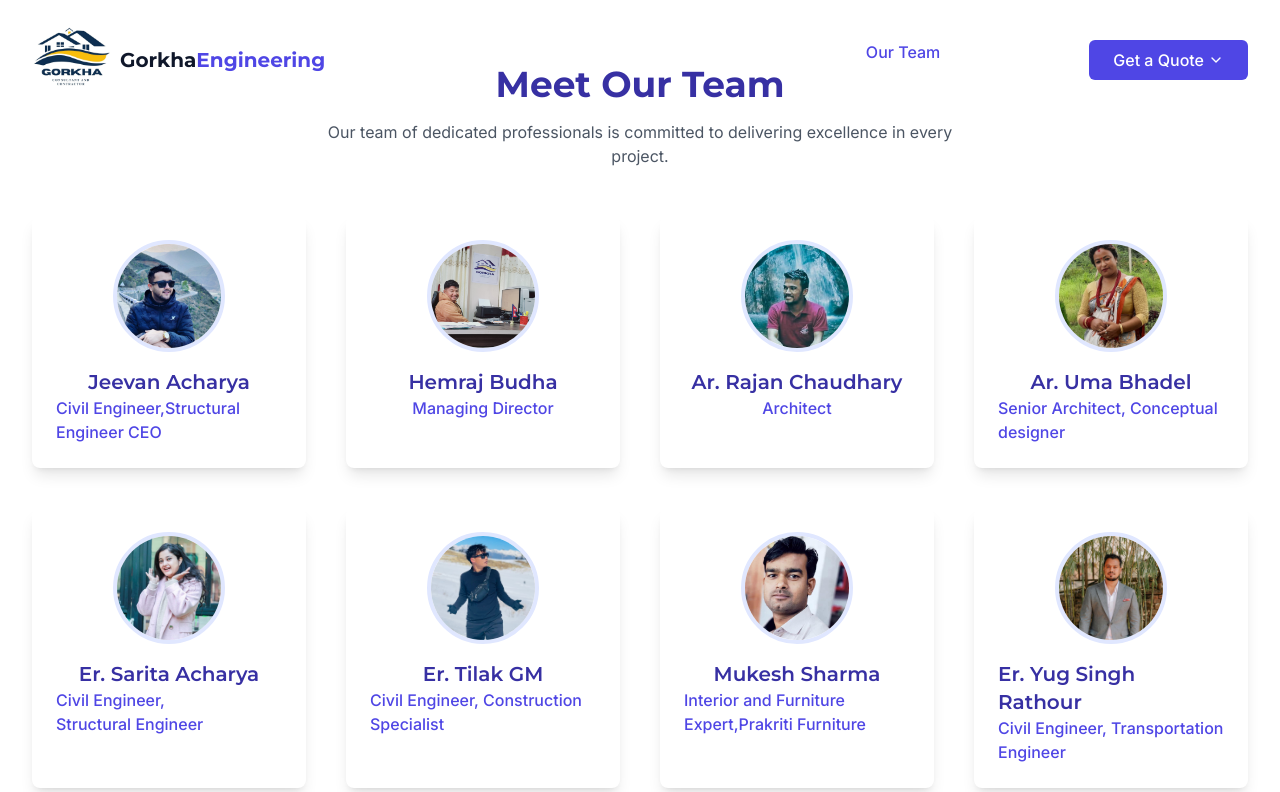
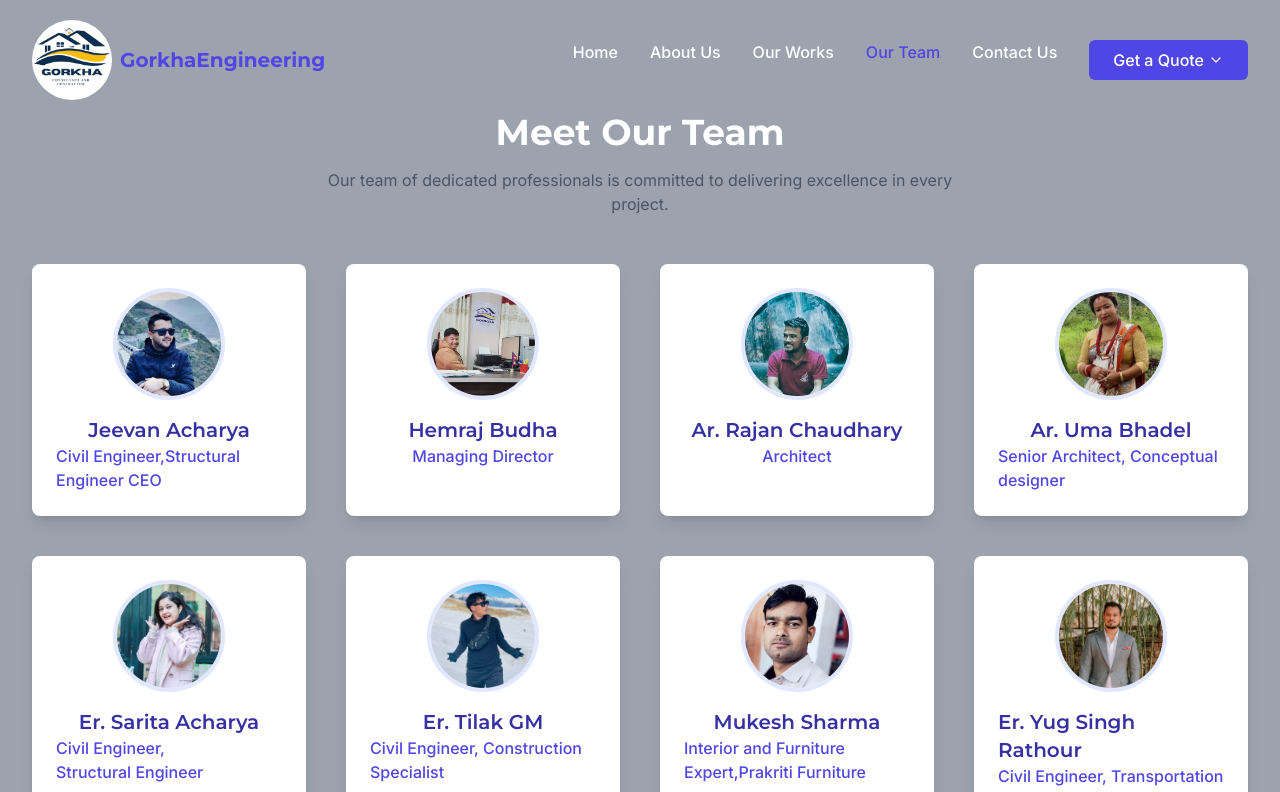
Before and after one commit to SarangCoder/gurkhaenginerring, a React (Vite) app in the folder frontend/: page /our-teams in a window 1280 px wide. Shown: the top 792 px of the page. Built offline with nearby package versions, Linux system fonts and the light colour scheme.

Commit message:
added color and layout fix

```diff
--- a/frontend/src/components/sections/ContactSection.tsx
+++ b/frontend/src/components/sections/ContactSection.tsx
@@ -15,13 +15,13 @@ const ContactSection = () => {
     {
       icon: Mail,
       title: 'Email',
-      details: 'info@gorkhaengineering.com',
-      link: 'mailto:info@gorkhaengineering.com',
+      details: 'gurkhaengineering 2@gmail.com',
+      link: 'mailto:gurkhaengineering2@gmail.com',
     },
     {
       icon: MapPin,
       title: 'Location',
-      details: 'Dang, Ghorai, Nepal',
+      details: 'Dang, Ghorahi, Nepal',
       link: 'https://goo.gl/maps/123',
     },
   ];
--- a/frontend/src/components/sections/TeamSection.tsx
+++ b/frontend/src/components/sections/TeamSection.tsx
@@ -3,9 +3,9 @@ import { teamMembers } from '../../data/teamd';
 
 export default function TeamSection() {
   return (
-    <section className="bg-white py-16 px-4 sm:px-6 lg:px-8">
+    <section className="bg-gray-400 py-16 px-4 sm:px-6 lg:px-8 pt-28">
       <div className="max-w-7xl mx-auto text-center mb-12">
-        <h2 className="text-3xl font-extrabold text-primary-800 sm:text-4xl">
+        <h2 className="text-3xl font-extrabold text-white sm:text-4xl">
           Meet Our Team
         </h2>
         <p className="mt-4 max-w-2xl mx-auto text-gray-600">
--- a/frontend/src/components/ui/Logo.tsx
+++ b/frontend/src/components/ui/Logo.tsx
@@ -18,7 +18,7 @@ const Logo = ({ variant = 'dark' }: LogoProps) => {
           variant === 'light' ? 'text-white' : 'text-secondary-900'
         }`}
       >
-        Gorkha<span className="text-primary-600">Engineering</span>
+        <span className="text-primary-600">Gorkha</span><span className="text-primary-600">Engineering</span>
       </div>
     </div>
   );
--- a/frontend/src/pages/AboutPage.tsx
+++ b/frontend/src/pages/AboutPage.tsx
@@ -37,7 +37,7 @@ const AboutPage = () => {
 
       <div className="bg-primary-900 pt-32 pb-16 text-white">
         <div className="container-custom">
-          <h1 className="heading-xl mb-4 text-center">About Us</h1>
+          <h1 className="heading-xl mb-4 text-center text-white">About Us</h1>
           <p className="text-xl text-center max-w-3xl mx-auto text-primary-100">
             Learn about our journey, values, and commitment to excellence in civil construction and consulting.
           </p>
--- a/frontend/src/pages/ContactPage.tsx
+++ b/frontend/src/pages/ContactPage.tsx
@@ -37,7 +37,7 @@ const ContactPage = () => {
 
       <div className="bg-primary-900 pt-32 pb-16 text-white">
         <div className="container-custom">
-          <h1 className="heading-xl mb-4 text-center">Contact Us</h1>
+          <h1 className="heading-xl mb-4 text-center text-white">Contact Us</h1>
           <p className="text-xl text-center max-w-3xl mx-auto text-primary-100">
             Get in touch with our team for inquiries, consultations, or to discuss your next project. We're here to help!
           </p>
--- a/frontend/src/pages/ProductDetail.tsx
+++ b/frontend/src/pages/ProductDetail.tsx
@@ -5,7 +5,7 @@ import ProductGallery from '../components/ProductGallery';
 import { getProductById, getProductsByCategory } from '../data/products';
 import { useCart } from '../context/CartContext';
 import ProductCard from '../components/ProductCard';
-import toast from 'react-hot-toast';
+// import toast from 'react-hot-toast';
 
 const ProductDetail: React.FC = () => {
   const { id } = useParams<{ id: string }>();
--- a/frontend/src/pages/ProjectsPage.tsx
+++ b/frontend/src/pages/ProjectsPage.tsx
@@ -27,7 +27,7 @@ const ProjectsPage = () => {
             initial={{ opacity: 0, y: 20 }}
             animate={{ opacity: 1, y: 0 }}
             transition={{ duration: 0.5 }}
-            className="heading-xl mb-4 text-center"
+            className="heading-xl mb-4 text-center text-white"
           >
             Our Projects
           </motion.h1>
```
